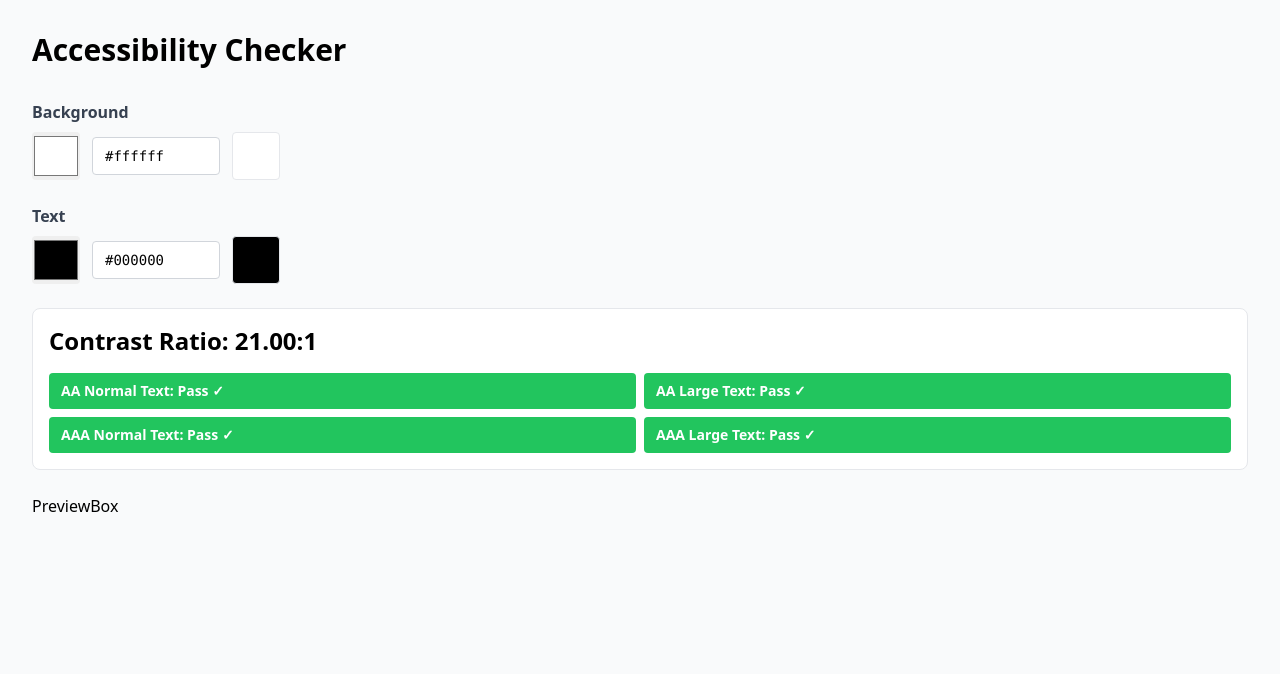
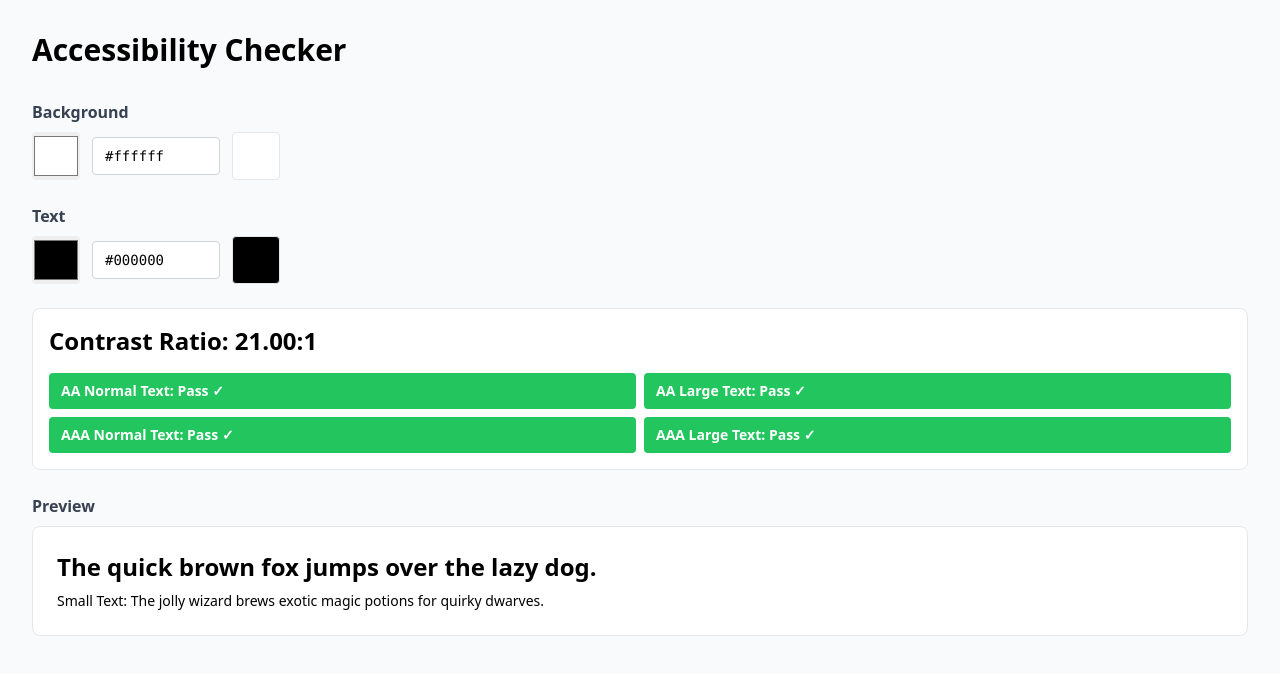
Before and after one commit to Jos-Elio/accessibility-checker, a React (Vite) app: page / in a window 1280 px wide. Shown: the top 674 px of the page. Built offline with nearby package versions, Linux system fonts and the light colour scheme.

Commit message:
Add preview text in selected colors

```diff
--- a/src/components/PreviewBox.jsx
+++ b/src/components/PreviewBox.jsx
@@ -1,5 +1,26 @@
-function PreviewBox() {
-    return <div>PreviewBox</div>
+function PreviewBox({ color1, color2}) {
+    return (
+        <div className="mb-6">
+            <p className="font-semibold text-gray-700 mb-2">Preview</p>
+            <div
+                className="p-6 rounded-lg border border-gray-200"
+                style={{ backgroundColor: color1 }}
+            >
+                <p
+                    className="text-2xl font-bold mb-2"
+                    style={{ color: color2 }}
+                >
+                    The quick brown fox jumps over the lazy dog.
+                </p>
+                <p
+                    className="text-sm"
+                    style={{ color: color2 }}
+                >
+                    Small Text: The jolly wizard brews exotic magic potions for quirky dwarves.
+                </p>
+            </div>
+        </div>
+    )
 }
 
 export default PreviewBox
```
